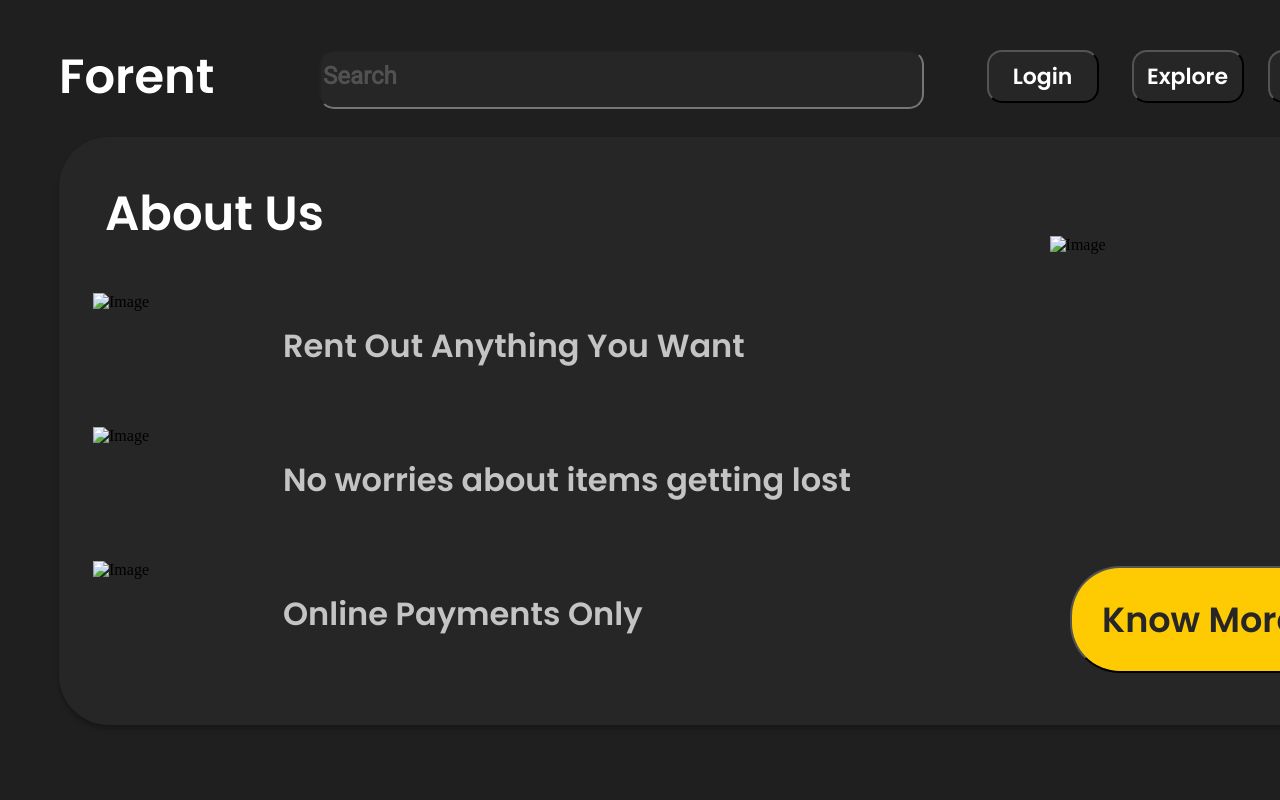
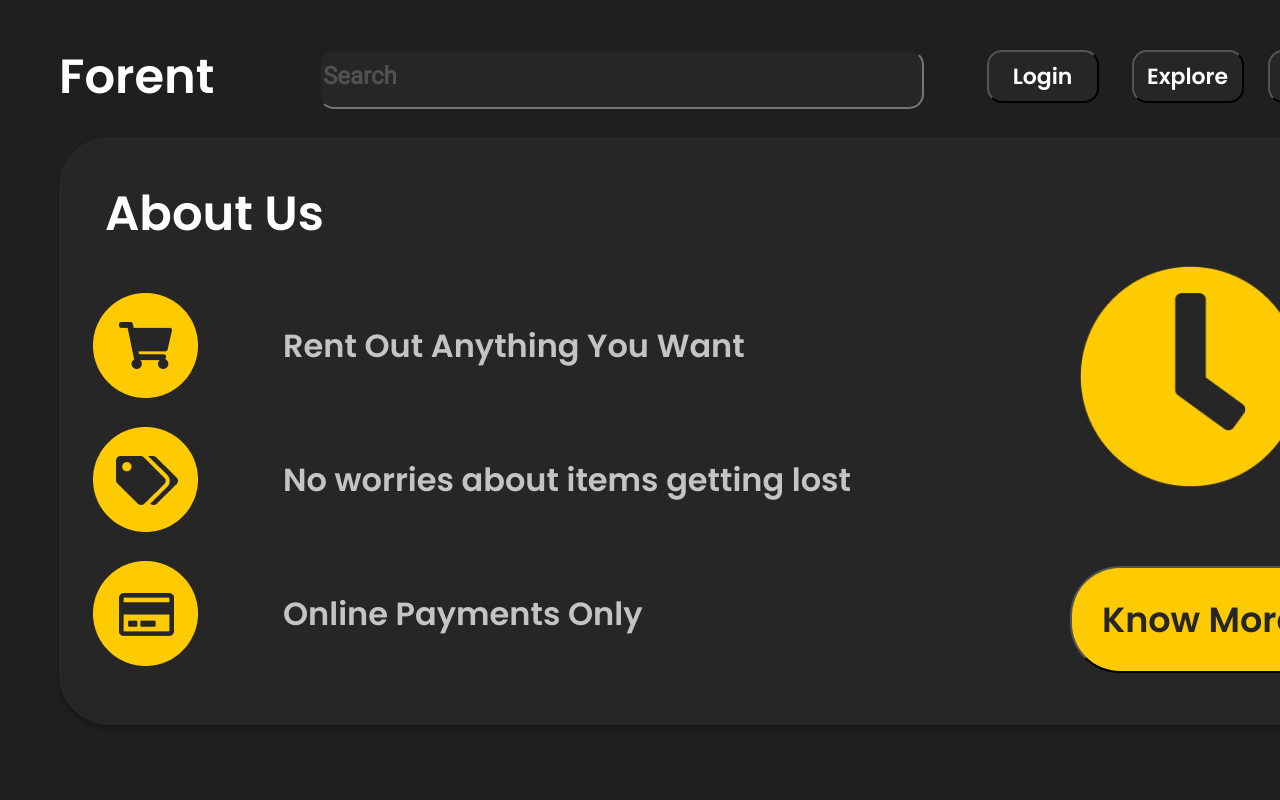
Before and after one commit to AmitBoricha/contest-1, a plain HTML site: page index.html in a window 1280 px wide. Shown: the top 800 px of the page. Drawn offline with Linux system fonts and the light colour scheme.

Commit message:
Update index.html

```diff
--- a/index.html
+++ b/index.html
@@ -28,16 +28,16 @@
         <section class="About-Us">
             <h1 class="head1" >About Us</h1>
 
-            <img src="images/Group 27.png" alt="Image" id="icon1">
-            <img src="images/Group 29.png" alt="Image" id="icon2">
-            <img src="images/Group 31 (1).png" alt="Image" id="icon3">
+            <img src="Group 27.png" alt="Image" id="icon1">
+            <img src="Group 29.png" alt="Image" id="icon2">
+            <img src="Group 31 (1).png" alt="Image" id="icon3">
 
             <h2 class="heading1">Rent Out Anything You Want</h2>
             <h2 class="heading2">No worries about items getting lost</h2>
             <h2 class="heading3">Online Payments Only </h2>
 
 
-            <img src="images/Group 31.png" alt="Image" id="iconbg">
+            <img src="Group 31.png" alt="Image" id="iconbg">
             <button class="know-more">Know More</button>
 
         </section>
```
